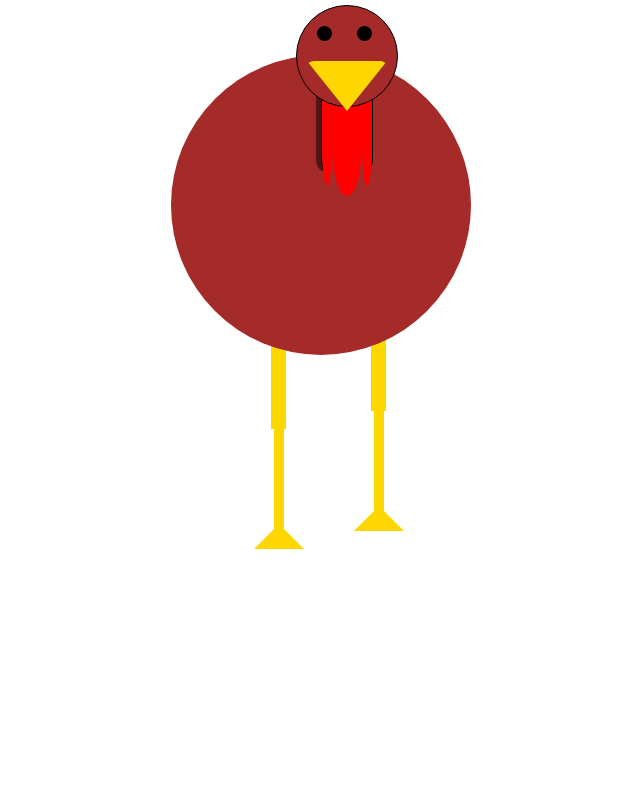
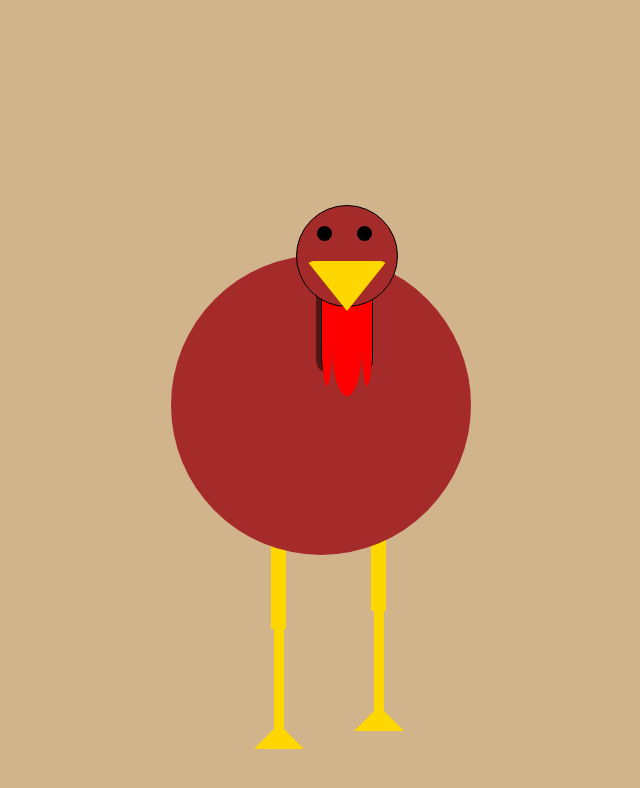
Before and after one commit to 13bfrancis/Turkey, a React (Create React App) app: page / in a window 1280 px wide. Shown: the top 788 px of the page, without its empty margins (294-934 px from the left). Built offline with nearby package versions, Linux system fonts and the light colour scheme.

Commit message:
fixed formatting issues

```diff
--- a/src/App.js
+++ b/src/App.js
@@ -13,14 +13,24 @@ class App extends Component {
     return (
       <div
         style={{
-          width: 'calc(100%-5px)',
-          height: '100%',
           display: 'flex',
           justifyContent: 'center',
-          padding: '5px'
+          height: '100vh',
+          alignItems: 'center'
         }}
       >
-        <Turkey>
+        <div
+          style={{
+            position: 'absolute',
+            top: 0,
+            left: 0,
+            width: '100%',
+            height: '100%',
+            background: 'tan',
+            zIndex: -10
+          }}
+        />
+        <Turkey top="5">
           <Head>
             <Eyes />
             <Beak />
--- a/src/Legs.js
+++ b/src/Legs.js
@@ -8,7 +8,7 @@ const Legs = styled.div`
   width: 15px;
   height: 100px;
   background: gold;
-  z-index: -5;
+  z-index: -1;
   animation: ${walk} 2s infinite;
   animation-delay: ${props => props.delay || '0'}s;
   &::after {
```
